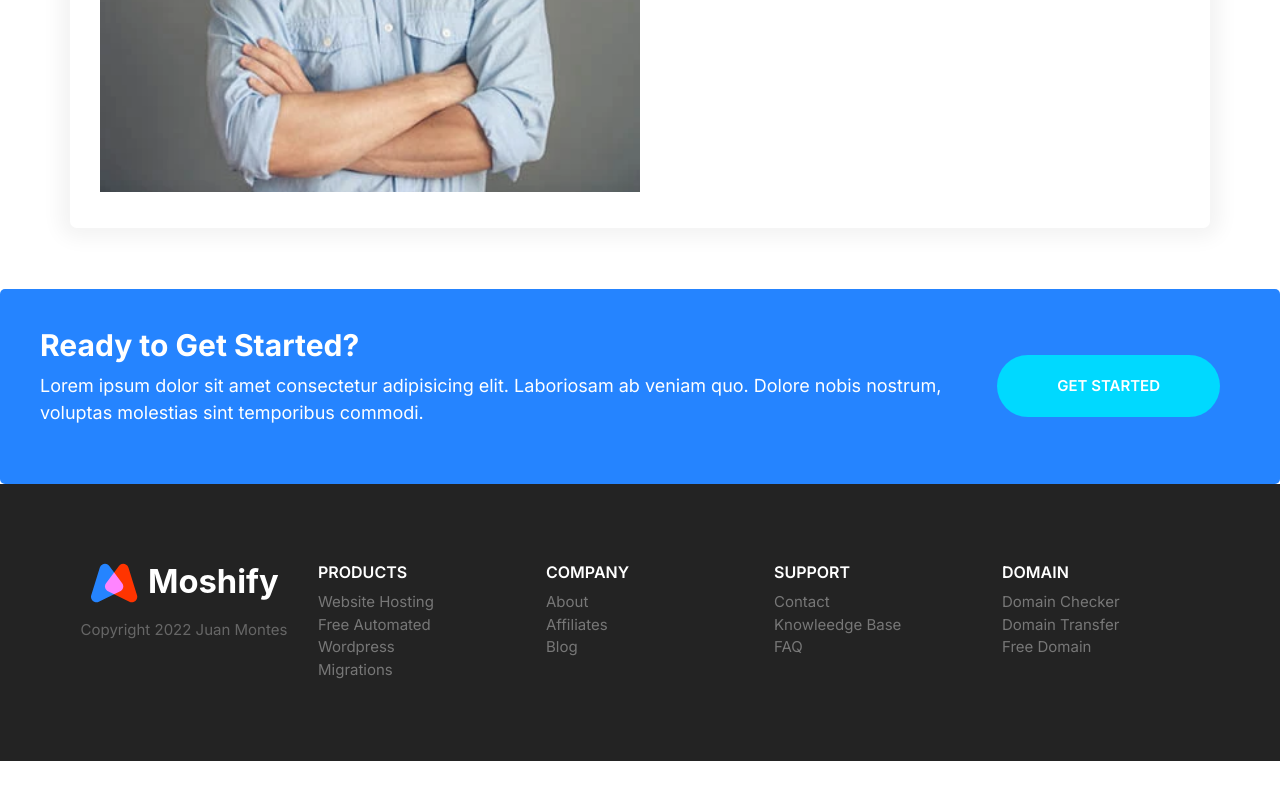
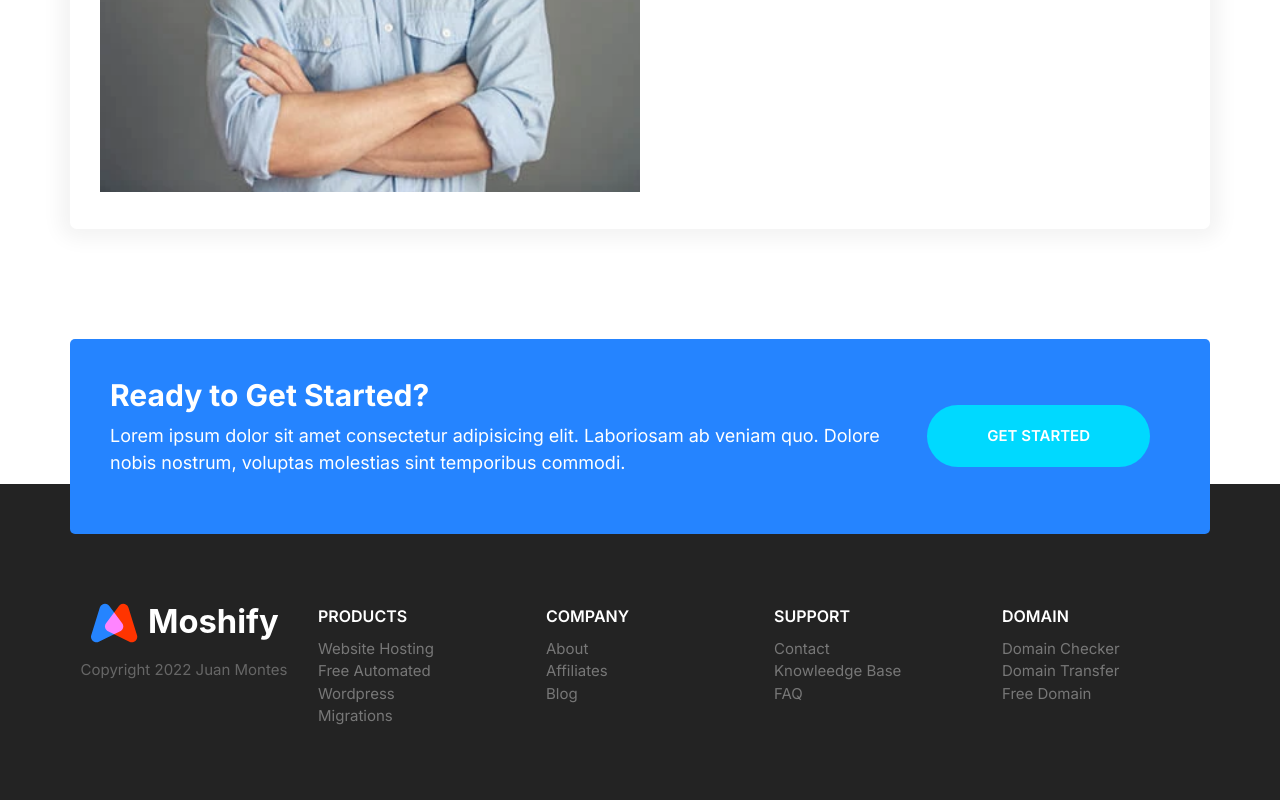
Before and after one commit to juancmontes13/Mosh, a plain HTML site: page index.html in a window 1280 px wide. Shown: the part 5143-5943 px from the top of the page. Before the commit the page ends 5904 px from the top, so only its background shows below. Drawn offline with nearby package versions, Linux system fonts and the light colour scheme.

Commit message:
callout-issue-fixed

```diff
--- a/css/style.css
+++ b/css/style.css
@@ -699,9 +699,7 @@ a {
 
 /*SHOWCASE*/
 
-.block--showcase__img {
-    width: 100%;
-}
+
 @media screen and (min-width: 768px) {
     .block--showcase .grid{
         grid-template-columns: 50% 50%;
@@ -711,12 +709,17 @@ a {
         max-width: 700px;
         justify-self: end;
     }
+    .block-showcase__image > img {
+        width: auto;
+        max-width: 700px;
+      }
 }
 
 /*FOOTER*/
 
 .footer{
     background: #232323;
+    padding-top: 10rem;
 }
 .footer a{
     color: #777;
@@ -737,6 +740,8 @@ a {
 .footer__heading{
     text-transform: uppercase;
     font-weight: 600;
+    font-size: 2.5rem;
+    line-height: 1.5;
 }
 .footer__brand{
     margin-top: 5rem;
@@ -781,6 +786,7 @@ a {
     .footer__heading{
         font-size: 1.6rem;
     }
-
-
 }
+.callout-signup {
+    transform: translateY(5rem);
+  }
--- a/index.html
+++ b/index.html
@@ -347,19 +347,21 @@
         </div>
       </div>
     </section>
-    <div class="callout callout--primary">
+    <div class="container">
+      <div class="callout callout--primary callout-signup">
         <div class="grid grid--1x2">
           <div class="callout__content">
             <h2 class="callout__heading">Ready to Get Started?</h2>
             <p>
-            Lorem ipsum dolor sit amet consectetur adipisicing elit. Laboriosam
-            ab veniam quo. Dolore nobis nostrum, voluptas molestias sint
-            temporibus commodi.
+              Lorem ipsum dolor sit amet consectetur adipisicing elit.
+              Laboriosam ab veniam quo. Dolore nobis nostrum, voluptas molestias
+              sint temporibus commodi.
             </p>
           </div>
           <a class="boton boton--secondary boton--streched" href="#"
             >Get Started</a
           >
+        </div>
       </div>
     </div>
     <footer class="block block--dark footer">
```
Lines whose indentation alone changed are shown as unchanged.
